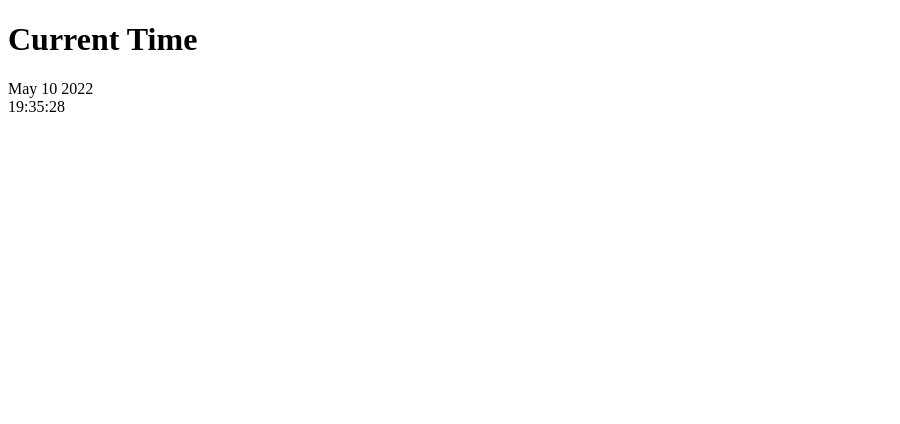
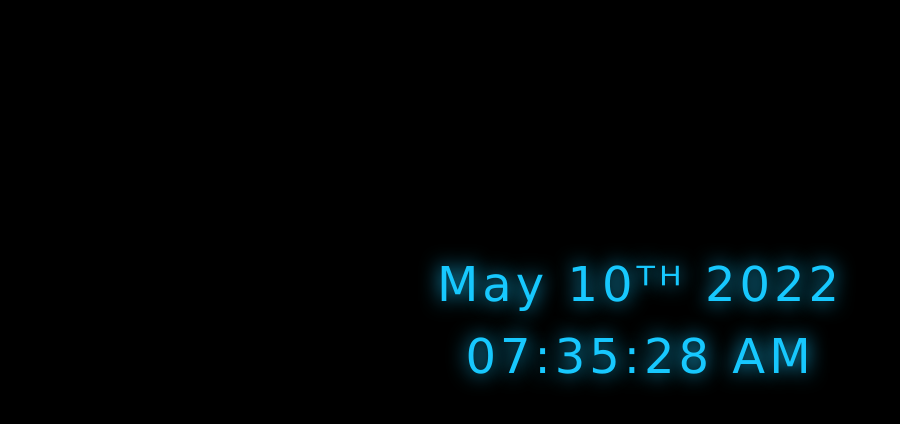
Before and after one commit to JK-8989/digital-clock, a plain HTML site: page index.html in a window 1280 px wide. Shown: the whole page, without its empty margins (0-900 px from the left). Drawn offline with Linux system fonts and the light colour scheme.

Commit message:
Edit UI styling

```diff
--- a/index.html
+++ b/index.html
@@ -7,8 +7,7 @@
   </head>
   <body>
     <!-- show title and make empty div(s) -->
-    <h1>Current Time</h1>
-    <div class="clock">
+    <div class="date_clock">
       <div class="date" id="date"></div>
       <div class="time" id="time"></div>
     </div>
--- a/script.js
+++ b/script.js
@@ -10,13 +10,24 @@ getTime = () => {
  let minute = now.getMinutes()
  let second = now.getSeconds()
 
+ let am_pm = "AM";
+
+ if(hour === 0){
+     hour = 12;
+ }
+
+ if(hour > 12){
+     hour = hour - 12;
+     session = "PM";
+ }
+
  date = date < 10 ? `0${date}`: date
  hour = hour < 10 ? `0${hour}`: hour
  minute = minute < 10 ? `0${minute}`: minute
  second = second < 10 ? `0${second}`: second
 
- dateDiv.textContent = `${month} ${date} ${year}`
- timeDiv.textContent = `${hour}:${minute}:${second}`
+ dateDiv.textContent = `${month} ${date}ᵀᴴ ${year}`
+ timeDiv.textContent = `${hour}:${minute}:${second}  ${am_pm}`
 }
 getTime()
 setInterval(getTime, 1000)
--- a/style.css
+++ b/style.css
@@ -0,0 +1,17 @@
+body {
+  background: black ;
+}
+
+.date_clock {
+  font-family:Verdana, sans-serif;
+  position: absolute;
+  top: 40%;
+  left: 50%;
+  transform: translate(-50%, -50%);
+  font-size: 3em;
+  letter-spacing: 4px;
+  line-height: 1.5;
+  text-shadow: 0px 0px 20px;
+  text-align: center;
+  color: #17c8fe;
+}
```
